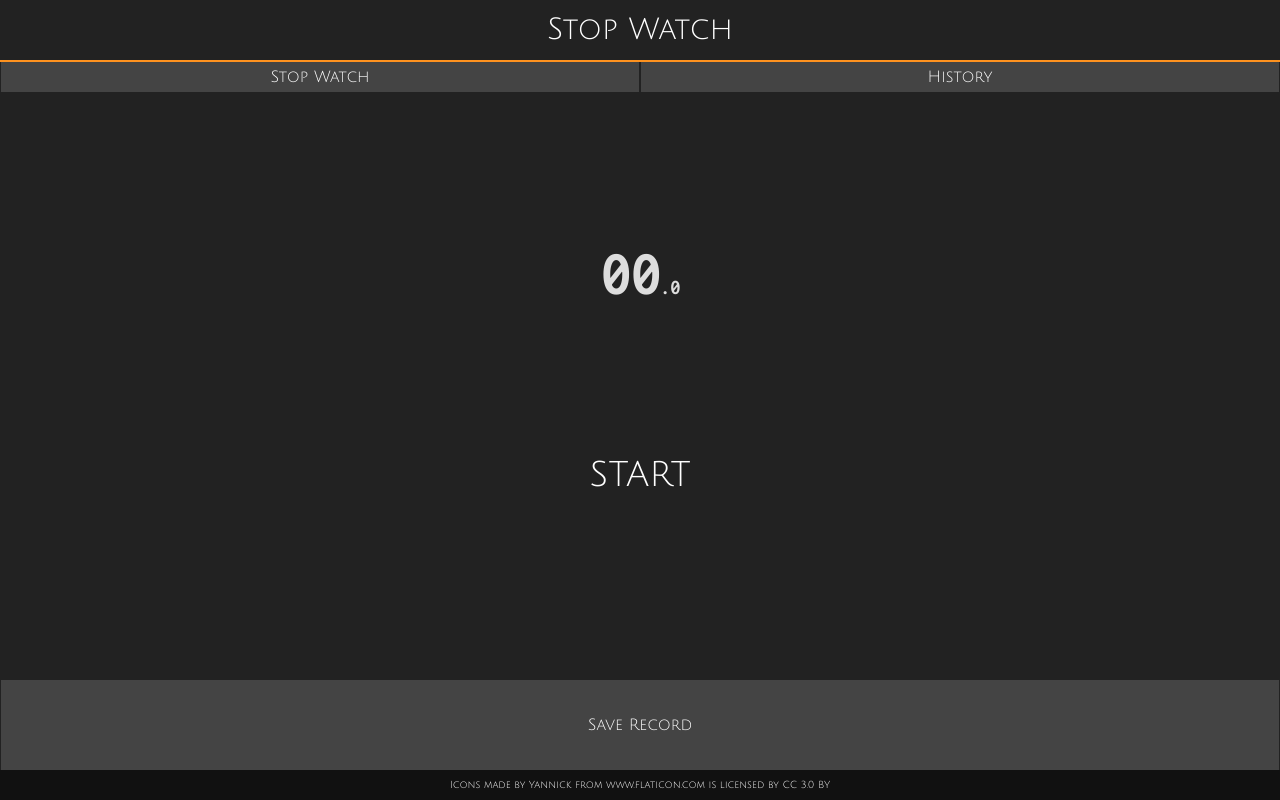
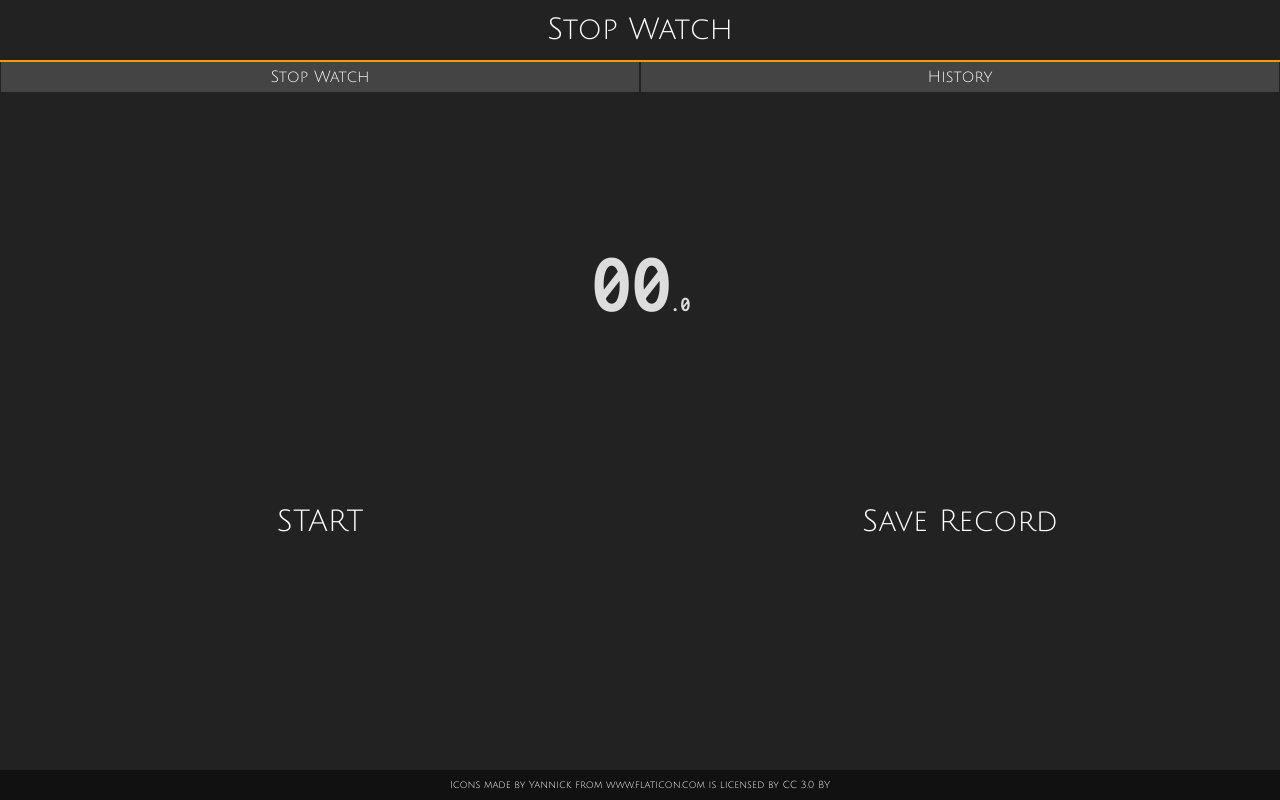
Before and after one commit to MESepehr/TimeTracker, a React (Create React App) app in the folder front-end/: page / in a window 1280 px wide. Built offline with nearby package versions, Linux system fonts and the light colour scheme; the HTML template or start-up script is replaced by a standard one.

Commit message:
The bottom button changed again

```diff
--- a/front-end/src/App.css
+++ b/front-end/src/App.css
@@ -106,12 +106,12 @@ button:active  {
     background: var(--orange-color-burnt);
 }
 
-    @media only screen and (max-height: 768px) {
+    @media only screen and (max-height: 600px) {
         [class*="stop-watch"] {
             margin-top:50px;
         }
     }
-    @media only screen and (min-height: 768px) {
+    @media only screen and (min-height: 600px) {
         [class*="stop-watch"] {
             margin-top:150px;
         }
@@ -119,14 +119,23 @@ button:active  {
 
 .stop-watch-toggle{
     width:100%;
+    background-color:var(--main-bg-color);
     height: var(--main-buttons-height);
-    background-color:var(--main-bg-color);
-    font-size:35px;
+    font-size:30px;
     text-decoration: none;
+}
+
+
+@media only screen and (min-width: 600px) {
+    [class*="stop-watch-toggle"] {
+        width:50%;
+        height: var(--main-buttons-height-X3);
+    }
 }
 
 .stop-watch-toggle:hover{
     background-color:var(--main-bg-color);
+    color:var(--orange-color-buttons);
 }
 
 .save-record-button{
--- a/front-end/src/App.js
+++ b/front-end/src/App.js
@@ -27,6 +27,12 @@ export default class App extends React.Component
         }
    }
 
+   saveUserRecord()
+   {
+        this.setState({isCounting:false});
+        this.stopWatchComponent.stop();
+   }
+
 
 
     render()
@@ -38,10 +44,10 @@ export default class App extends React.Component
                 <div>
                     <StopWatch time={0} ref={ref => this.stopWatchComponent = ref }/>
                     <button onClick={this.toggleStopWatch.bind(this)} className="stop-watch-toggle">{(this.state.isCounting===true)?"STOP":"START"}</button>
+                    <button onClick={this.saveUserRecord.bind(this)} className="stop-watch-toggle">Save Record</button>
                 </div>
 
                 <div className="footer">
-                    <button className="save-record-button">Save Record</button>
                     <div className="footer-back-ground">Icons made by Yannick from www.flaticon.com is licensed by CC 3.0 BY</div>
                 </div>
             </div>
--- a/front-end/src/components/stopwatch/stopwatch.css
+++ b/front-end/src/components/stopwatch/stopwatch.css
@@ -6,7 +6,7 @@
     -o-transition: all 1s ease;
     -webkit-transition: all 1s ease;
 
-    font-size:60px;
+    font-size:80px;
     color:#ddd;
     text-align:right;
 
```
